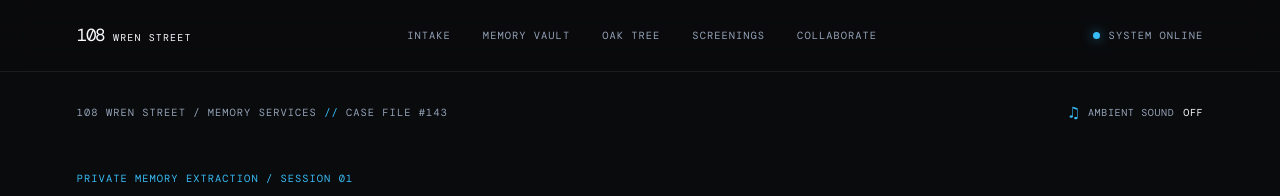
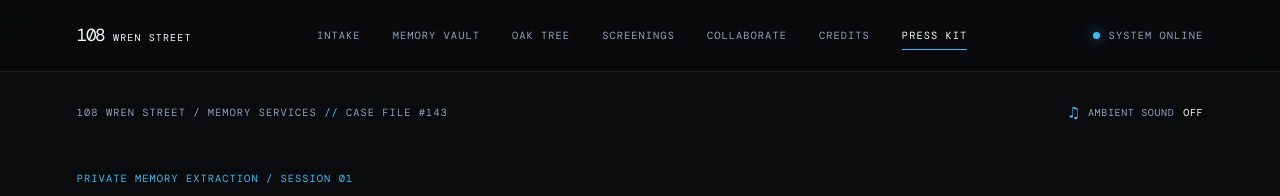
Before and after one commit to Axx1230/108wrenstreet-web, a Flask app: page / in a window 1280 px wide. Shown: the top 196 px of the page. Run offline with Flask 3, Linux system fonts and the light colour scheme; data that the repository does not hold is empty; some libraries are stand-ins or nearby versions; some web fonts are replaced.

Commit message:
press kit and credit pages

```diff
--- a/app.py
+++ b/app.py
@@ -70,6 +70,12 @@ def get_memories():
     allowed_categories = {"ALL", "LOVE", "LOSS", "MEMORY", "PEOPLE", "FAMILY"}
     if category not in allowed_categories:
         return jsonify(error="Choose a valid memory category."), 400
+
+@app.get("/press-kit")
+def press_kit():
+    return render_template("press-kit.html")
+
+
 
     db = get_db()
     if category == "ALL":
--- a/templates/base.html
+++ b/templates/base.html
@@ -22,6 +22,8 @@
       <a href="#oak-tree">Oak tree</a>
       <a href="#epk">Screenings</a>
       <a href="#collaborate">Collaborate</a>
+      <a href="#credits">Credits</a>
+      <a href="press-kit" >Press kit</a>
     </nav>
     <span class="header-status"><span class="status-dot"></span> SYSTEM ONLINE</span>
   </header>
--- /dev/null
+++ b/templates/press-kit.html
@@ -0,0 +1,4 @@
+{% extends "base.html" %}
+{% block content %}
+
+{% endblock %}
```
